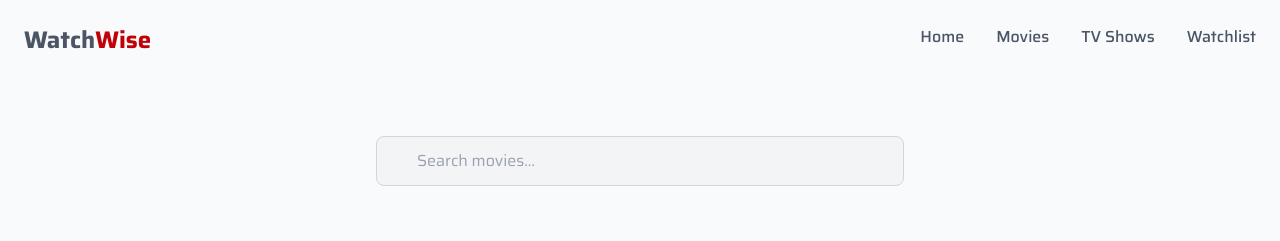
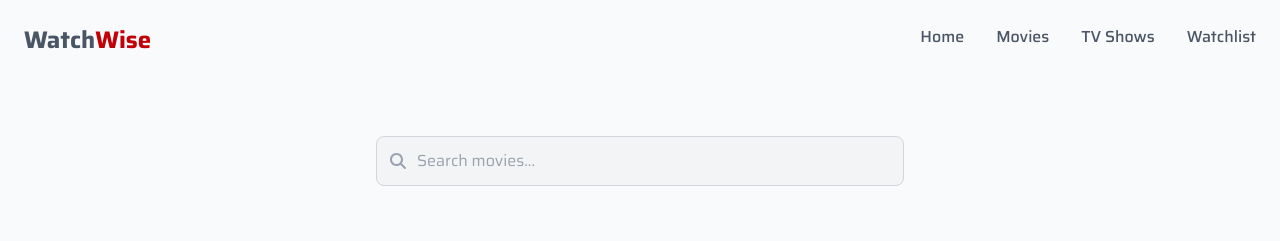
Before and after one commit to MedBouali/movie-watchlist-react, a React (Vite) app: page / in a window 1280 px wide. Shown: the top 241 px of the page. Built offline with nearby package versions, Linux system fonts and the light colour scheme.

Commit message:
feat: add search icon component

```diff
--- a/src/components/SearchInput.jsx
+++ b/src/components/SearchInput.jsx
@@ -1,3 +1,5 @@
+import SearchIcon from "./icons/SearchIcon"
+
 function SearchInput({ searchQuery, setSearchQuery }) {
     return (
         <div className="relative flex gap-3 max-w-xl mx-auto mt-14 px-6">
@@ -5,7 +7,7 @@ function SearchInput({ searchQuery, setSearchQuery }) {
                 className="w-full bg-gray-100 border border-gray-300 text-gray-600 placeholder-gray-400 rounded-lg py-3 pl-10 pr-4 focus:outline-none focus:ring-2 focus:ring-red-500"
                 value={searchQuery}
                 onChange={(e) => setSearchQuery(e.target.value)} />
-            <i className="fa-solid fa-magnifying-glass absolute left-9 top-[1.575rem] -translate-y-1/2 text-gray-400"></i>
+            <SearchIcon className="w-5 h-5 absolute left-9 top-[1.576rem] -translate-y-1/2 text-gray-400" />
         </div>
     )
 }
--- /dev/null
+++ b/src/components/icons/SearchIcon.jsx
@@ -0,0 +1,12 @@
+export default function SearchIcon({ className = "w-5 h-5" }) {
+    return (
+        <svg
+            xmlns="http://www.w3.org/2000/svg"
+            viewBox="0 0 640 640"
+            fill="currentColor"
+            className={className}
+        >
+            <path d="M480 272C480 317.9 465.1 360.3 440 394.7L566.6 521.4C579.1 533.9 579.1 554.2 566.6 566.7C554.1 579.2 533.8 579.2 521.3 566.7L394.7 440C360.3 465.1 317.9 480 272 480C157.1 480 64 386.9 64 272C64 157.1 157.1 64 272 64C386.9 64 480 157.1 480 272zM272 416C351.5 416 416 351.5 416 272C416 192.5 351.5 128 272 128C192.5 128 128 192.5 128 272C128 351.5 192.5 416 272 416z" />
+        </svg>
+    )
+}
```
